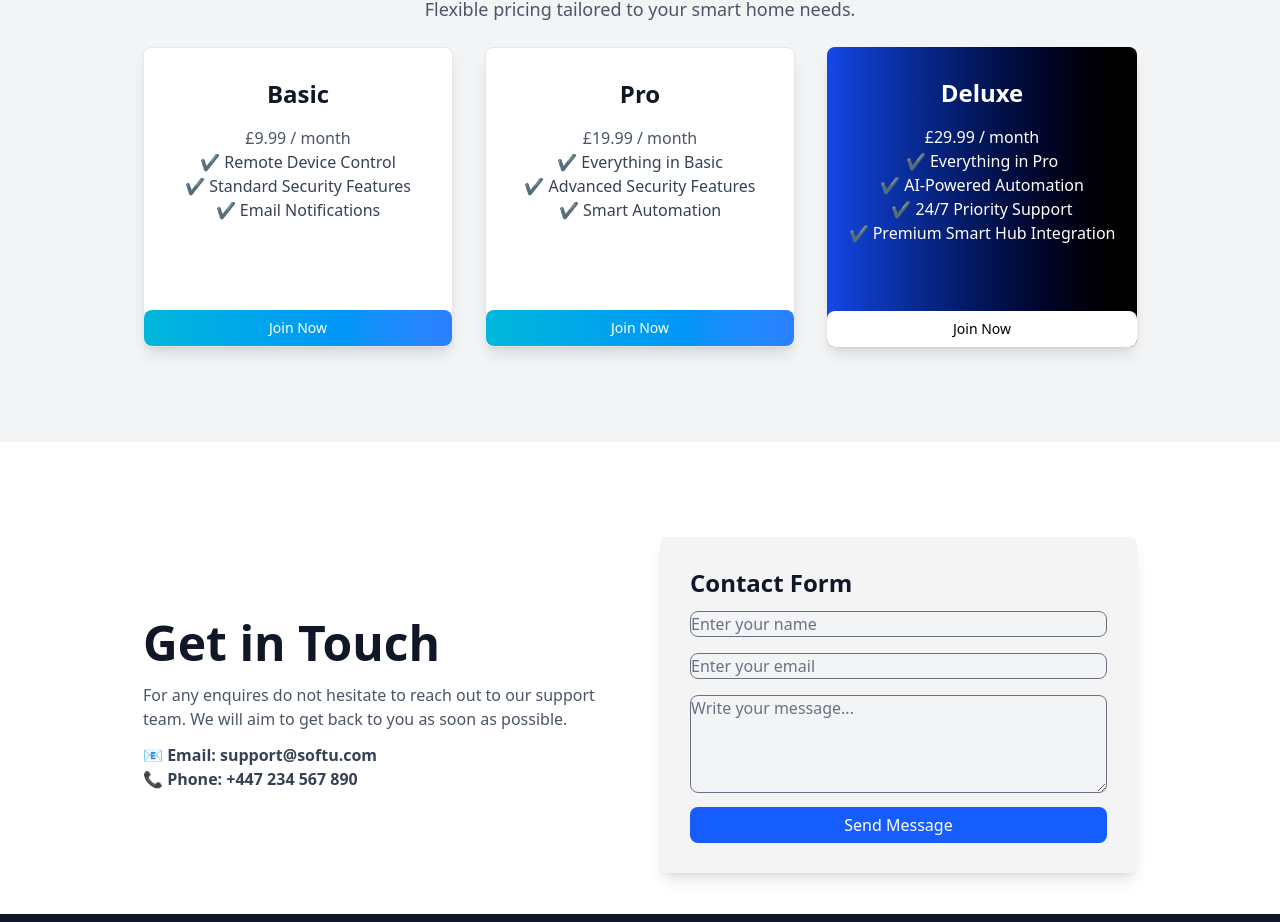
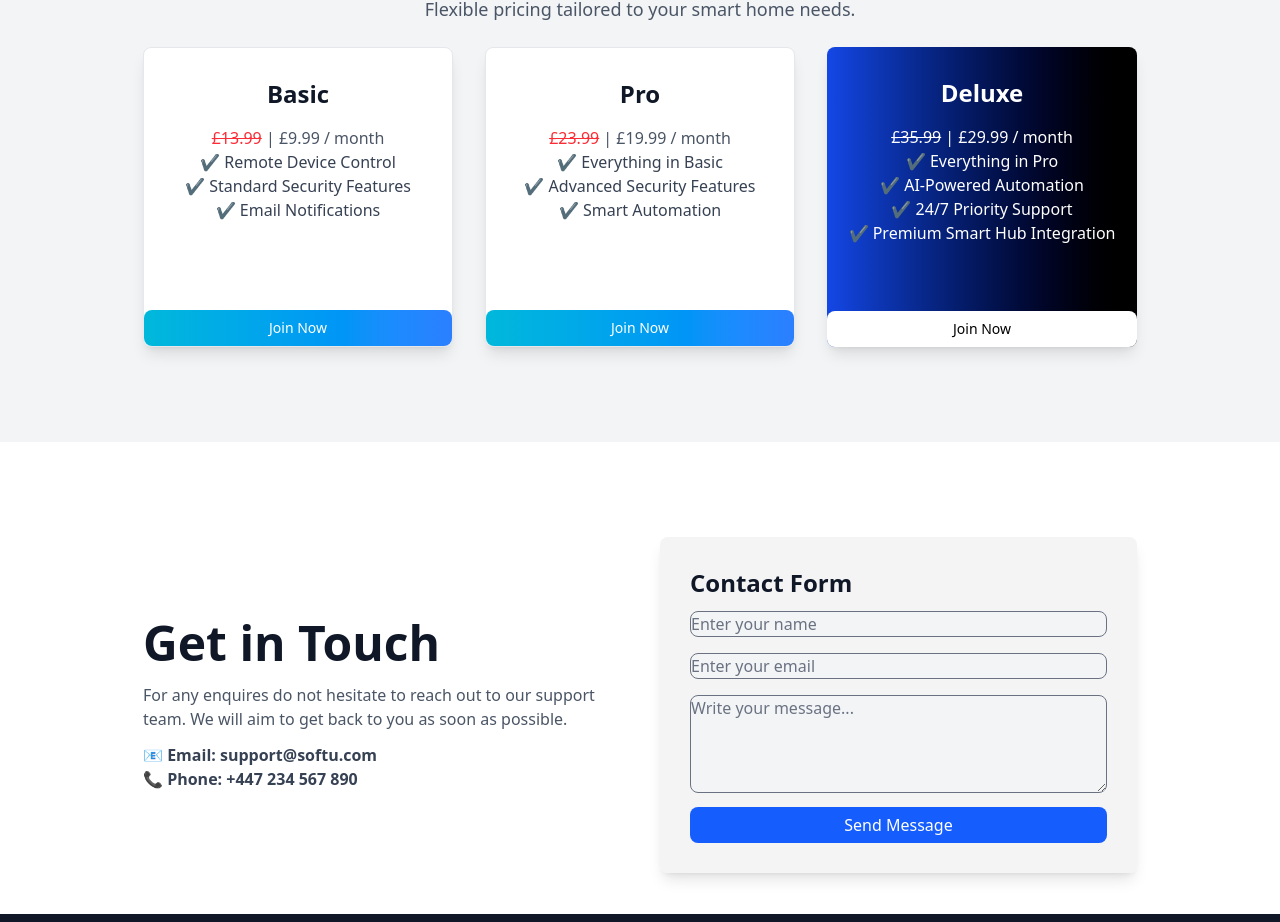
Before and after one commit to sombas100/softu-smarthub, a React (Vite) app in the folder client/: page / in a window 1280 px wide. Shown: the part 2439-3361 px from the top of the page. Built offline with nearby package versions, Linux system fonts and the light colour scheme.

Commit message:
Decorate the pricing plan typography

```diff
--- a/client/src/components/Pricing.jsx
+++ b/client/src/components/Pricing.jsx
@@ -31,6 +31,7 @@ const Pricing = () => {
                 Basic
               </h3>
               <p className="text-gray-600 dark:text-gray-400 mt-2">
+                <span className="line-through text-red-500">£13.99</span> |
                 £9.99 / month
               </p>
               <ul className="mt-4 space-y-2 text-gray-700 dark:text-gray-300">
@@ -57,6 +58,7 @@ const Pricing = () => {
                 Pro
               </h3>
               <p className="text-gray-600 dark:text-gray-400 mt-2">
+                <span className="line-through text-red-500">£23.99</span> |
                 £19.99 / month
               </p>
               <ul className="mt-4 space-y-2 text-gray-700 dark:text-gray-300">
@@ -82,7 +84,9 @@ const Pricing = () => {
               >
                 Deluxe
               </h3>
-              <p className="mt-2">£29.99 / month</p>
+              <p className="mt-2">
+                <span className="line-through">£35.99</span> | £29.99 / month
+              </p>
               <ul className="mt-4 space-y-2">
                 <li>✔ Everything in Pro</li>
                 <li>✔ AI-Powered Automation</li>
```
